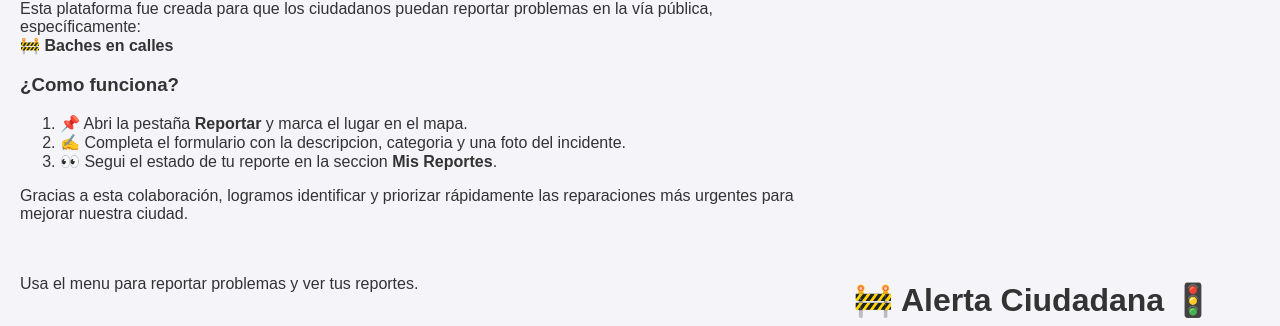
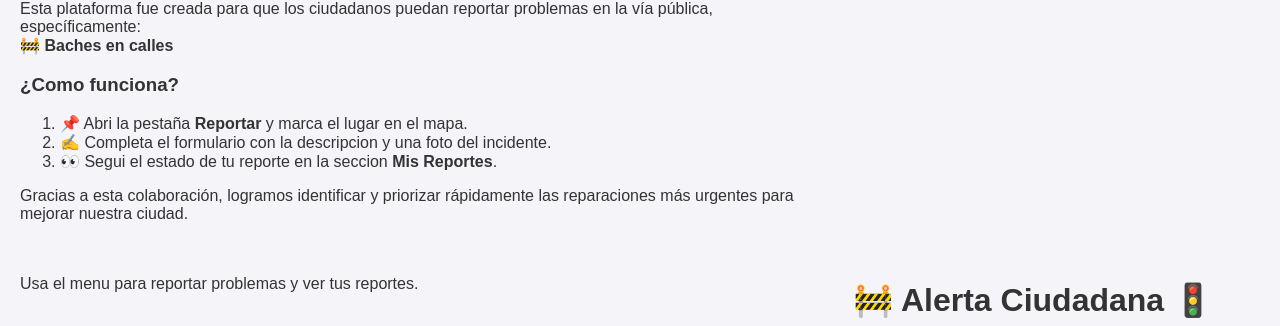
Before and after one commit to martinnss9/alertaCiudadana, a PHP site: page / in a window 1280 px wide. Shown: the part 183-509 px from the top of the page. Run offline with PHP 8.4, Linux system fonts and the light colour scheme.

Commit message:
actualizacion

```diff
--- a/index.php
+++ b/index.php
@@ -37,7 +37,7 @@ session_start();
             <h3>¿Como funciona?</h3>
             <ol>
                 <li>📌 Abri la pestaña <strong>Reportar</strong> y marca el lugar en el mapa.</li>
-                <li>✍️ Completa el formulario con la descripcion, categoria y una foto del incidente.</li>
+                <li>✍️ Completa el formulario con la descripcion y una foto del incidente.</li>
                 <li>👀 Segui el estado de tu reporte en la seccion <strong>Mis Reportes</strong>.</li>
             </ol>
 
```
